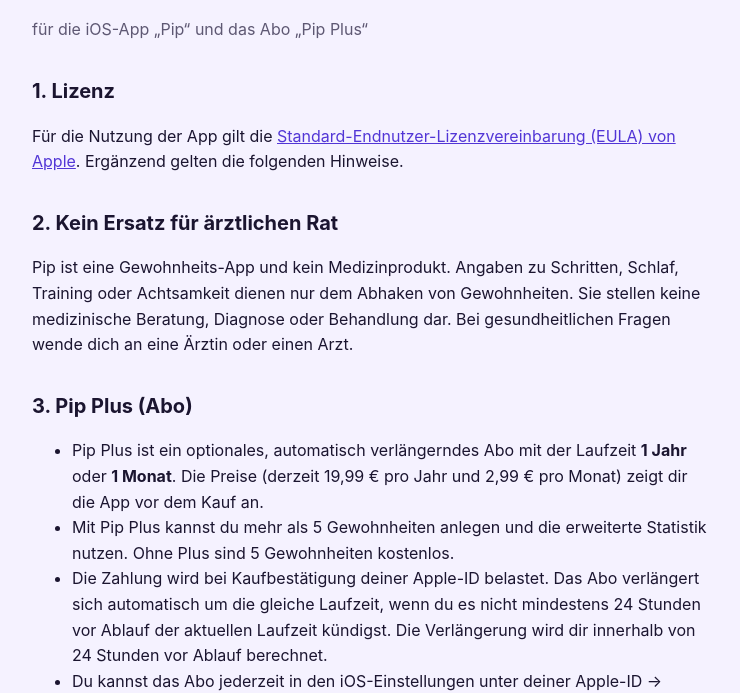
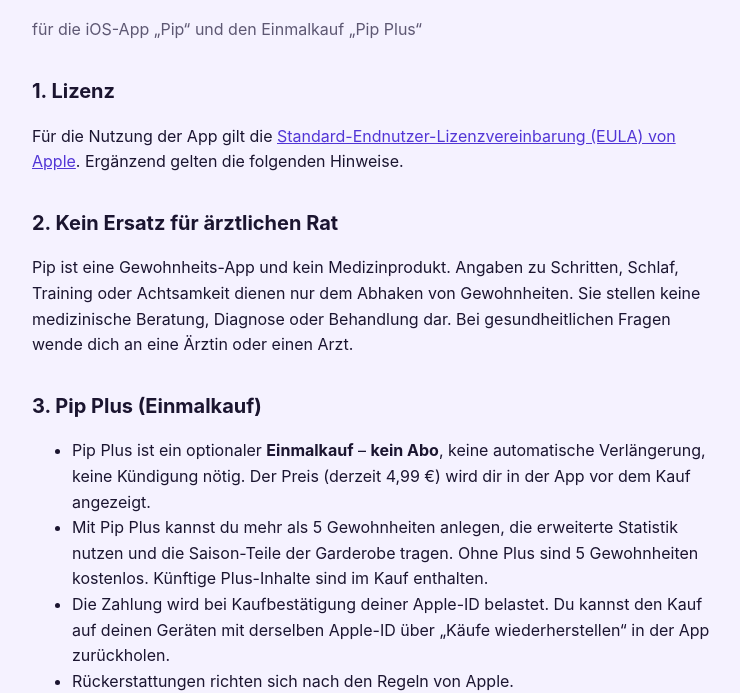
Before and after one commit to Leif-creator/pip-site, a plain HTML site: page nutzungsbedingungen.html in a window 1280 px wide. Shown: the part 113-806 px from the top of the page, without its empty margins (268-1008 px from the left). Drawn offline with Linux system fonts and the light colour scheme.

Commit message:
Seiten aktualisiert

```diff
--- a/nutzungsbedingungen.html
+++ b/nutzungsbedingungen.html
@@ -14,7 +14,7 @@
       </nav>
 
       <h1>Nutzungsbedingungen</h1>
-      <p class="muted">für die iOS-App „Pip“ und das Abo „Pip Plus“</p>
+      <p class="muted">für die iOS-App „Pip“ und den Einmalkauf „Pip Plus“</p>
 
       <h2>1. Lizenz</h2>
       <p>
@@ -31,24 +31,21 @@
         Bei gesundheitlichen Fragen wende dich an eine Ärztin oder einen Arzt.
       </p>
 
-      <h2>3. Pip Plus (Abo)</h2>
+      <h2>3. Pip Plus (Einmalkauf)</h2>
       <ul>
         <li>
-          Pip Plus ist ein optionales, automatisch verlängerndes Abo mit der Laufzeit <strong>1 Jahr</strong> oder
-          <strong>1 Monat</strong>. Die Preise (derzeit 19,99 € pro
-          Jahr und 2,99 € pro Monat) zeigt dir die App vor dem Kauf an.
-        </li>
-        <li>Mit Pip Plus kannst du mehr als 5 Gewohnheiten anlegen und die erweiterte Statistik nutzen. Ohne Plus sind 5 Gewohnheiten kostenlos.</li>
-        <li>
-          Die Zahlung wird bei Kaufbestätigung deiner Apple-ID belastet. Das Abo verlängert sich automatisch um die
-          gleiche Laufzeit, wenn du es nicht mindestens 24 Stunden vor Ablauf der aktuellen Laufzeit kündigst. Die
-          Verlängerung wird dir innerhalb von 24 Stunden vor Ablauf berechnet.
+          Pip Plus ist ein optionaler <strong>Einmalkauf</strong> &ndash; <strong>kein Abo</strong>, keine automatische
+          Verlängerung, keine Kündigung nötig. Der Preis (derzeit 4,99&nbsp;€) wird dir in der App vor dem Kauf
+          angezeigt.
         </li>
         <li>
-          Du kannst das Abo jederzeit in den iOS-Einstellungen unter deiner Apple-ID → „Abonnements“ verwalten und
-          kündigen. Eine Kündigung wirkt zum Ende der laufenden Laufzeit.
+          Mit Pip Plus kannst du mehr als 5 Gewohnheiten anlegen, die erweiterte Statistik nutzen und die Saison-Teile
+          der Garderobe tragen. Ohne Plus sind 5 Gewohnheiten kostenlos. Künftige Plus-Inhalte sind im Kauf enthalten.
         </li>
-        <li>Wenn du Pip Plus kündigst, bleiben deine bestehenden Gewohnheiten erhalten. Du kannst dann nur keine neuen über das Limit hinaus anlegen.</li>
+        <li>
+          Die Zahlung wird bei Kaufbestätigung deiner Apple-ID belastet. Du kannst den Kauf auf deinen Geräten mit
+          derselben Apple-ID über „Käufe wiederherstellen“ in der App zurückholen.
+        </li>
         <li>Rückerstattungen richten sich nach den Regeln von Apple.</li>
       </ul>
 
```
Also changed, not shown: datenschutz.html (+3 -3 lines).
